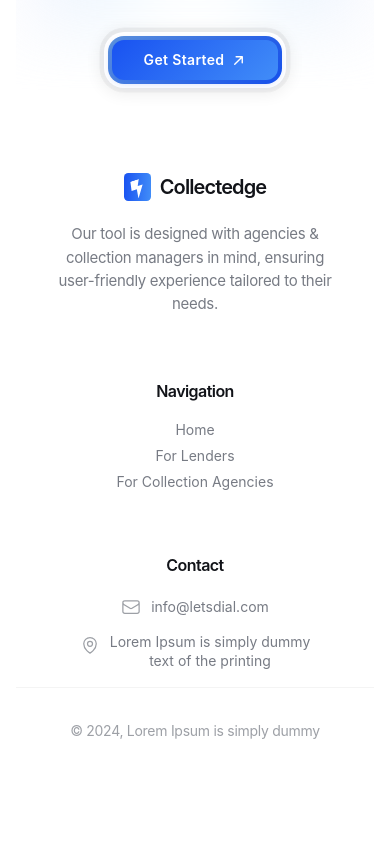
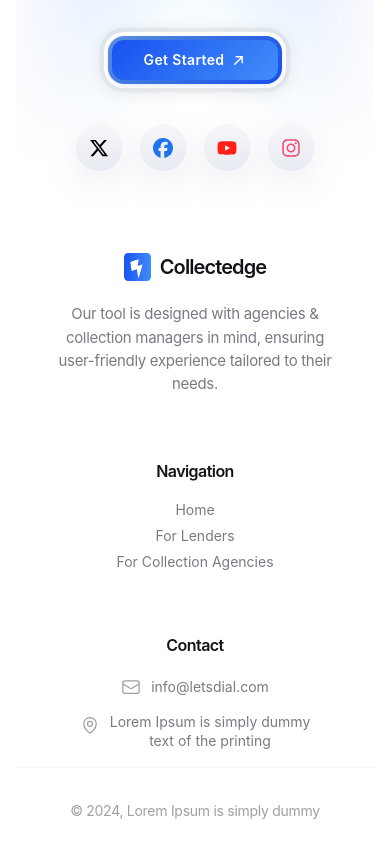
Before and after one commit to Archnightt/kraftbase-assignment, a React (Vite) app: page / in a window 390 px wide. Shown: the part 5345-6198 px from the top of the page. Before the commit the page ends 6118 px from the top, so only its background shows below. Built offline with nearby package versions, Linux system fonts and the light colour scheme.

Commit message:
socials for mobile corrected

```diff
--- a/src/components/Footer.tsx
+++ b/src/components/Footer.tsx
@@ -64,6 +64,24 @@ const socials = [
 	},
 ];
 
+const mobileSocials = [socials[3], socials[1], socials[2], socials[0]];
+
+function MobileSocials() {
+	return (
+		<ul className="mt-8 flex items-center justify-center gap-4 md:hidden">
+			{mobileSocials.map(({ label, href, Icon, className }) => (
+				<li key={label}>
+					<a href={href} target="_blank" rel="noreferrer" aria-label={label}>
+						<span className="grid size-[48px] place-items-center rounded-full border border-white/40 bg-gradient-to-b from-[#f3f4f7]/80 to-[#e5e8f0]/90 shadow-[0_12px_32px_rgba(150,155,170,0.15)] backdrop-blur-md transition-transform duration-300 active:scale-95">
+							<Icon className={`size-[20px] ${className}`} />
+						</span>
+					</a>
+				</li>
+			))}
+		</ul>
+	);
+}
+
 export default function Footer() {
 	const { openContact } = useContactModal();
 
@@ -98,6 +116,7 @@ export default function Footer() {
 						<div className="mt-7 md:mt-8">
 							<CTAButton label="Get Started" size="default" onClick={openContact} />
 						</div>
+						<MobileSocials></MobileSocials>
 					</div>
 				</div>
 
@@ -126,7 +145,9 @@ export default function Footer() {
 					</section>
 
 					<section className="flex flex-col items-center px-4 py-4 text-center lg:py-7 order-1 lg:order-2">
-						<a href="#top" className="inline-flex items-center gap-2 text-[20px] font-semibold tracking-[-0.045em] transition-opacity duration-200 hover:opacity-80 sm:text-[24px]">
+						<a
+							href="#top"
+							className="inline-flex items-center gap-2 text-[20px] font-semibold tracking-[-0.045em] transition-opacity duration-200 hover:opacity-80 sm:text-[24px]">
 							<img src={logoImg} alt="" className="size-[28px] object-contain" />
 							Collectedge
 						</a>
```
